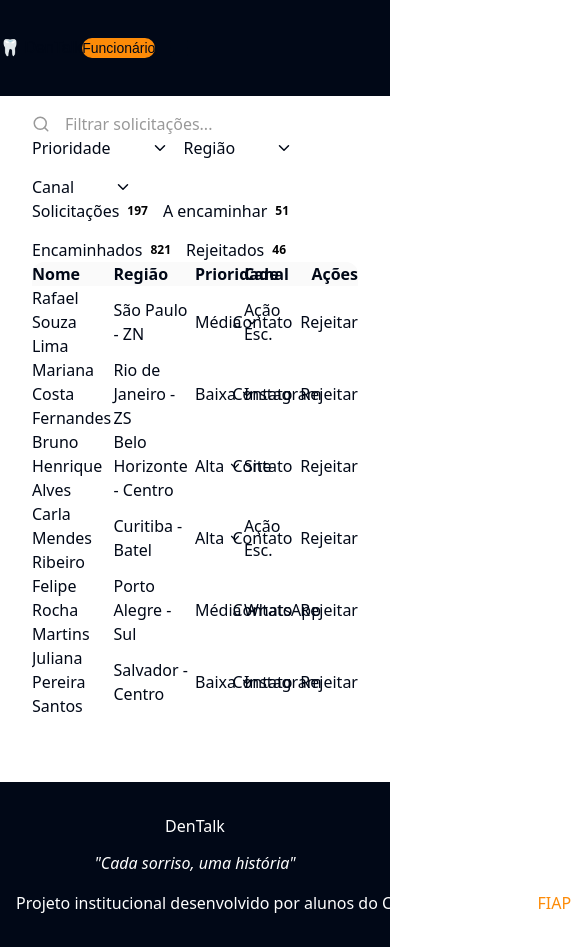
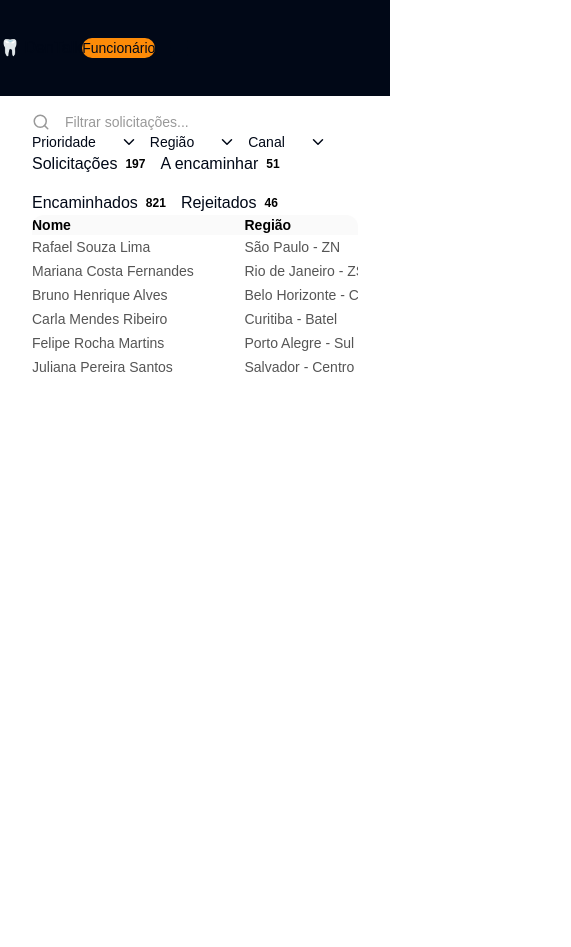
Before and after one commit to Moonnax/Dentalk, a React (Vite) app: page /triagemf in a window 390 px wide. Shown: the whole page, 571 px wide, since content can reach past the window. After the commit the page ends 844 px from the top, so only its background shows below. Built offline with nearby package versions, Linux system fonts and the light colour scheme.

Commit message:
adiciona responsividade na pag Ftriagem

```diff
--- a/src/pages/Funcionario/Ftriagem.tsx
+++ b/src/pages/Funcionario/Ftriagem.tsx
@@ -12,32 +12,34 @@ export default function TriagemF() {
     { nome: "Juliana Pereira Santos", regiao: "Salvador - Centro", prioridade: "Baixa", canal: "Instagram" },
   ];
 
-
-
   return (
-    <div className="flex min-h-screen flex-col font-sans text-[#010817]">
-
+    <div>
       <HeaderFuncionario />
 
-      <main className="flex-1 mx-[3rem] my-[2rem]">
+      <main className="font-[Arial] text-[#010817] px-4 py-6 md:px-6 md:py-6 [@media(min-width:992px)]:mx-12 [@media(min-width:992px)]:my-[2rem] [@media(min-width:992px)]:px-0">
 
-        <section className="mb-[30px] flex items-start justify-between gap-5">
+        <section className="flex flex-col [@media(min-width:992px)]:flex-row [@media(min-width:992px)]:justify-between gap-4 mb-[30px]">
 
           <div className="w-full">
 
-            <div className="flex items-center gap-[15px] border border-[#eee] px-5 py-3 rounded-lg text-[#999] max-w-[600px] mb-5 bg-white">
+            <div className="flex items-center gap-[15px] border border-[#eee] px-5 py-3 rounded-lg text-[#999] w-full [@media(min-width:992px)]:max-w-[600px] mb-5 bg-white">
               <Search size={18} />
-              <p>Filtrar solicitações...</p>
+              <p className="text-sm [@media(min-width:992px)]:text-base">
+                Filtrar solicitações...
+              </p>
             </div>
 
-            <div className="flex flex-wrap gap-[15px]">
+            <div className="flex flex-wrap gap-3">
 
               {["Prioridade", "Região", "Canal"].map((item) => (
                 <div
                   key={item}
-                  className="flex cursor-pointer items-center gap-[40px] rounded-lg border border-[#eee] bg-white px-4 py-2 text-[#010817] transition hover:border-[#c4d600]"
+                  className="flex items-center gap-6 border border-[#eee] px-4 py-2 rounded-lg cursor-pointer bg-white hover:border-[#c4d600]"
                 >
-                  <span>{item}</span>
+                  <span className="text-sm [@media(min-width:992px)]:text-base">
+                    {item}
+                  </span>
+
                   <ChevronDown size={18} />
                 </div>
               ))}
@@ -47,6 +49,7 @@ export default function TriagemF() {
           </div>
 
         </section>
+
         <section className="mb-[25px] flex flex-wrap gap-[15px]">
 
           <button className="flex items-center gap-2 rounded-full border border-[#e0e0e0] bg-[#f2f2f2] px-5 py-2 text-sm font-medium text-[#333] transition hover:border-[#f1c40f] hover:bg-white hover:text-black hover:shadow-sm">
@@ -81,43 +84,69 @@ export default function TriagemF() {
 
         <section>
 
-          <div className="flex flex-col overflow-hidden rounded-xl border border-[#eee] bg-white">
+          <div className="border border-[#eee] rounded-xl overflow-hidden flex flex-col">
 
-            <div className="flex border-b-2 border-[#eee] bg-[#fafafa] px-6 py-4 font-bold text-[#010817]">
+            <div className="overflow-x-auto">
+              <div className="min-w-[850px]">
 
-              <span className="w-[25%]">Nome</span>
-              <span className="w-[25%]">Região</span>
-              <span className="w-[15%]">Prioridade</span>
-              <span className="w-[15%]">Canal</span>
-              <span className="w-[20%] text-right">Ações</span>
+                <div className="flex items-center px-4 [@media(min-width:992px)]:px-6 py-4 bg-[#fafafa] border-b-2 border-[#eee]">
+
+                  <span className="w-[25%] font-bold text-black text-sm [@media(min-width:992px)]:text-base">
+                    Nome
+                  </span>
+
+                  <span className="w-[25%] font-bold text-black text-sm [@media(min-width:992px)]:text-base">
+                    Região
+                  </span>
+
+                  <span className="w-[15%] font-bold text-black text-sm [@media(min-width:992px)]:text-base">
+                    Prioridade
+                  </span>
+
+                  <span className="w-[15%] font-bold text-black text-sm [@media(min-width:992px)]:text-base">
+                    Canal
+                  </span>
+
+                  <span className="w-[20%] text-right font-bold text-black text-sm [@media(min-width:992px)]:text-base">
+                    Ações
+                  </span>
 
                 </div>
 
                 {solicitacoes.map((item, index) => (
                   <div
                     key={index}
-                className="flex items-center border-b border-[#eee] px-6 py-4 transition hover:bg-[#fffdf5]"
+                    className="flex items-center px-4 [@media(min-width:992px)]:px-6 py-4 border-b border-[#f5f5f5] hover:bg-[#fffdf5]"
                   >
 
-                <span className="w-[25%] text-[#010817]">{item.nome}</span>
-                <span className="w-[25%] text-[#010817]">{item.regiao}</span>
+                    <span className="w-[25%] text-[#555] text-sm [@media(min-width:992px)]:text-base">
+                      {item.nome}
+                    </span>
+
+                    <span className="w-[25%] text-[#555] text-sm [@media(min-width:992px)]:text-base">
+                      {item.regiao}
+                    </span>
 
                     <div className="w-[15%] flex justify-start">
+
                       <button className="flex items-center gap-1 rounded border border-[#ddd] bg-white px-2 py-1 text-xs text-[#010817] hover:border-[#c4d600] transition">
                         {item.prioridade}
                         <ChevronDown size={14} />
                       </button>
+
                     </div>
 
-                <span className="w-[15%] text-[#010817]">{item.canal}</span>
+                    <span className="w-[15%] text-[#555] text-sm [@media(min-width:992px)]:text-base">
+                      {item.canal}
+                    </span>
 
                     <div className="flex w-[20%] justify-end gap-2">
 
-                  <button className="rounded bg-[#c4d600] px-3 py-2 text-xs font-bold text-black hover:bg-[#f1c40f] transition">
+                      <button className="rounded bg-[#c4d600] px-3 py-2 text-xs font-bold text-black hover:bg-[#f1c40f] transition whitespace-nowrap">
                         Contato
                       </button>
 
-                  <button className="rounded bg-[#ffe5e5] px-3 py-2 text-xs font-bold text-[#b85b5b] hover:bg-[#ffd6d6] transition">
+                      <button className="rounded bg-[#ffe5e5] px-3 py-2 text-xs font-bold text-[#b85b5b] hover:bg-[#ffd6d6] transition whitespace-nowrap">
                         Rejeitar
                       </button>
 
@@ -127,13 +156,17 @@ export default function TriagemF() {
                 ))}
 
               </div>
+            </div>
+
+          </div>
 
         </section>
 
       </main>
 
+      <div className="hidden [@media(min-width:992px)]:block">
         <Footer />
-
+      </div>
     </div>
   );
 }
```
Lines whose indentation alone changed are shown as unchanged.
